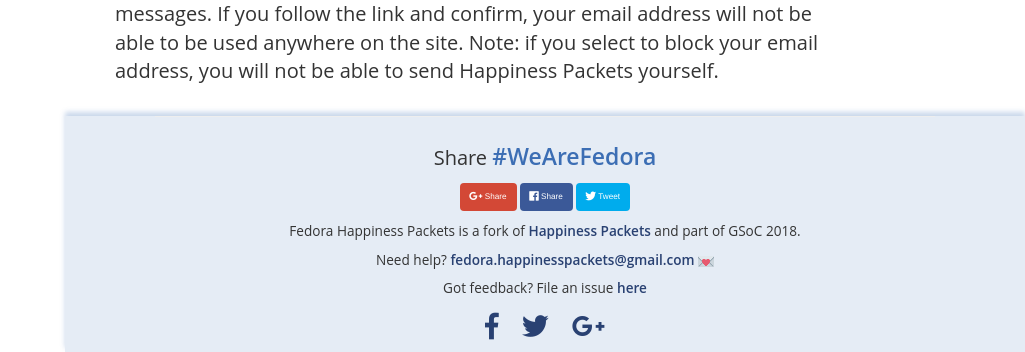
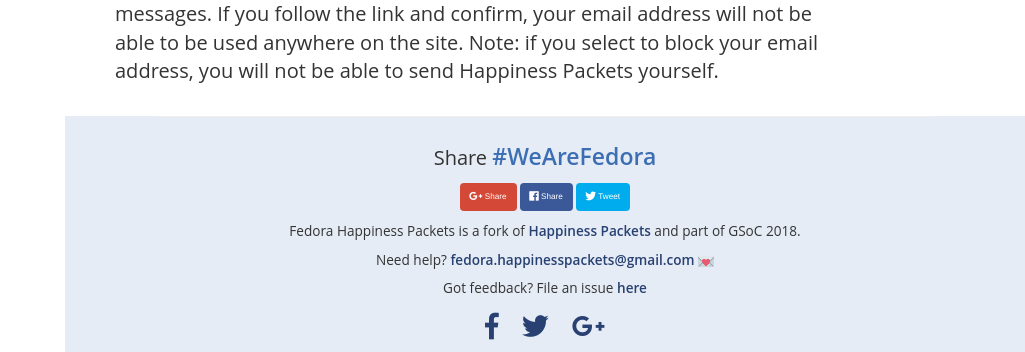
Before and after one commit to travisdev1/travis, a Django app: template templates/messaging/faq.html in a window 1280 px wide. Shown: the part 2279-2631 px from the top of the page, without its empty margins (255-1280 px from the left). Run offline with Django 3.2, Linux system fonts and the light colour scheme; the template is opened without the code that fills it: most values are stand-ins (such as "Sample title", 1, 10 or a date in 2020); some libraries are stand-ins or nearby versions.

Commit message:
Removing box-shadow from the footer

```diff
--- a/assets/css/custom.css
+++ b/assets/css/custom.css
@@ -48,7 +48,6 @@
 footer {
     text-align: center;
     padding:0 7vw;
-    box-shadow: 0px -4px 5px 0px rgba(60, 110, 180, 0.27);
     background-color: #3c6eb421;
 }
 
```
